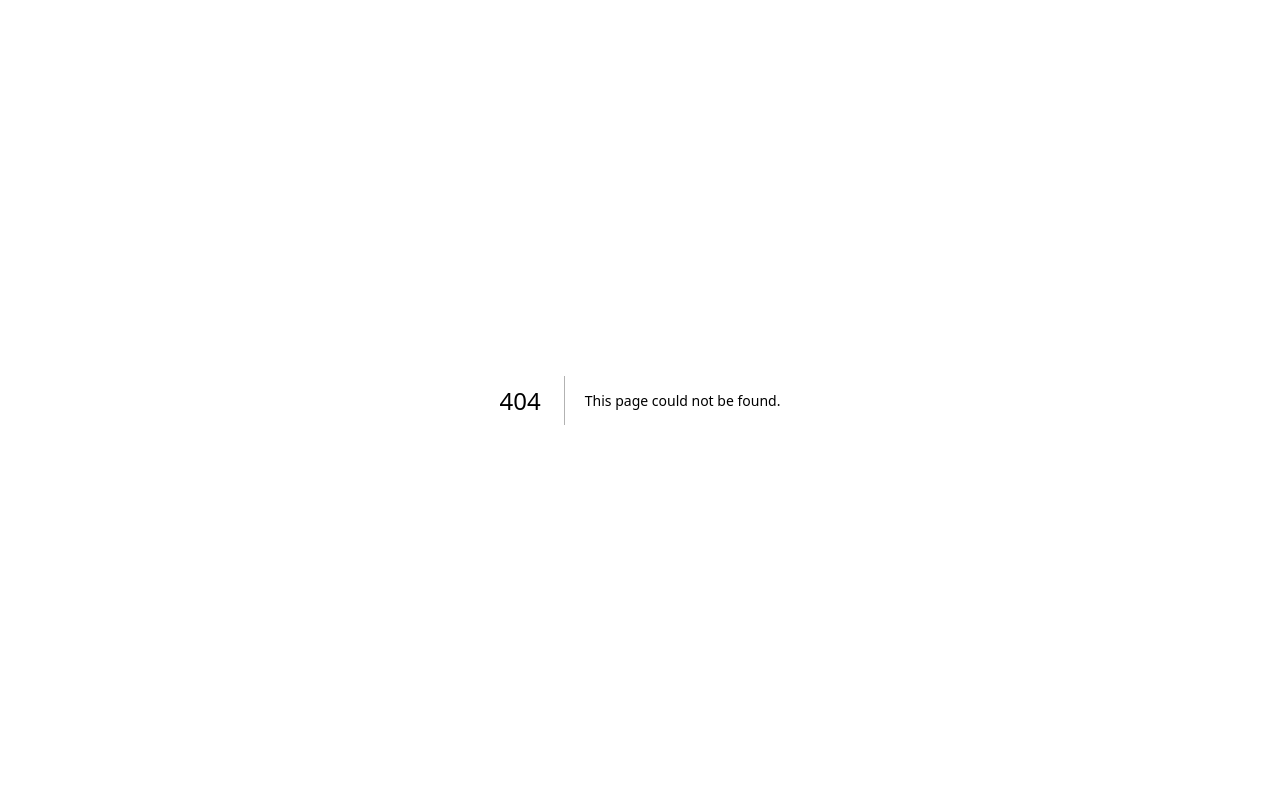
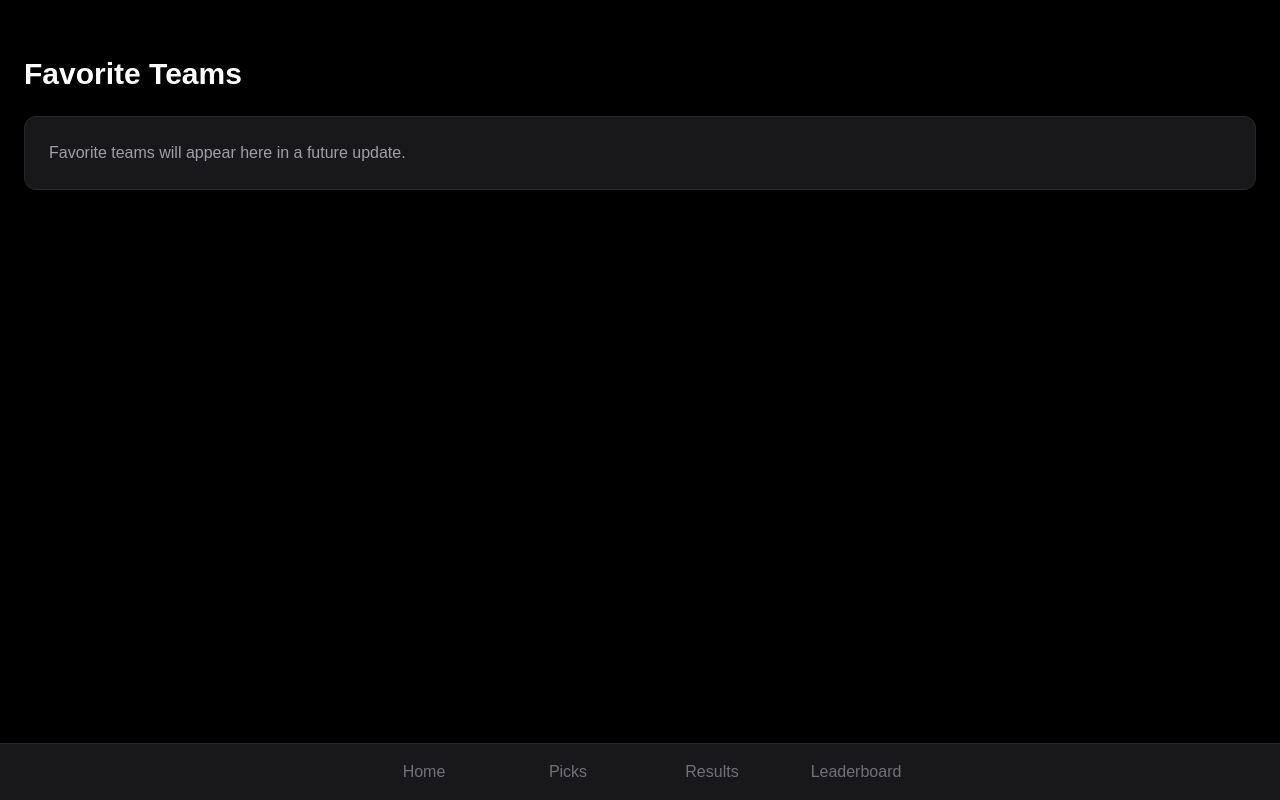
Before and after one commit to markeymarkbeaty/matchpoint, a Next.js app: page /favorite-teams in a window 1280 px wide. Before the commit this address had no page. Built offline with nearby package versions, Linux system fonts and the light colour scheme.

Commit message:
Add favorite teams placeholder page

```diff
--- /dev/null
+++ b/app/favorite-teams/page.tsx
@@ -0,0 +1,29 @@
+'use client'
+
+import BottomNav from '../../components/BottomNav'
+
+export default function FavoriteTeamsPage() {
+
+    return (
+
+        <div className="min-h-screen bg-black text-white px-6 pt-14 pb-32">
+
+            <h1 className="text-3xl font-semibold mb-6">
+                Favorite Teams
+            </h1>
+
+            <div className="bg-zinc-900 border border-zinc-800 rounded-xl p-6">
+
+                <p className="text-zinc-400">
+                    Favorite teams will appear here in a future update.
+                </p>
+
+            </div>
+
+            <BottomNav />
+
+        </div>
+
+    )
+
+}
```
